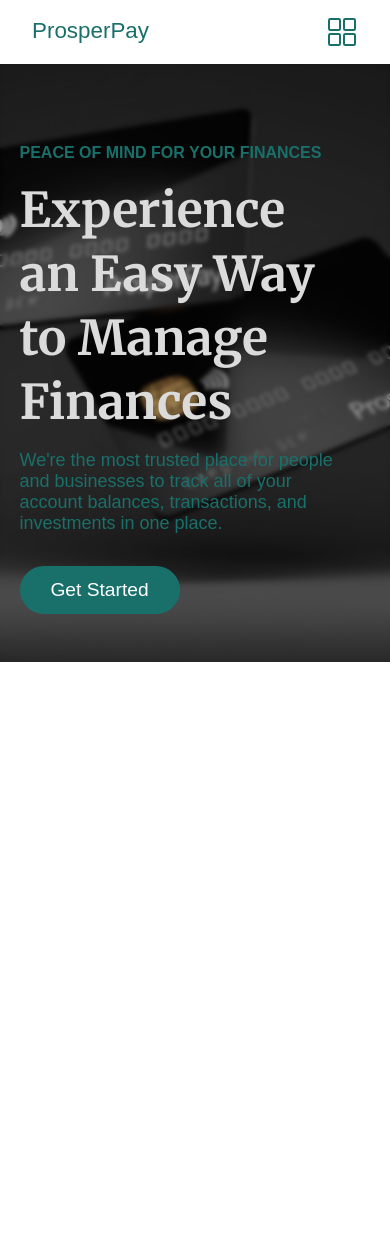
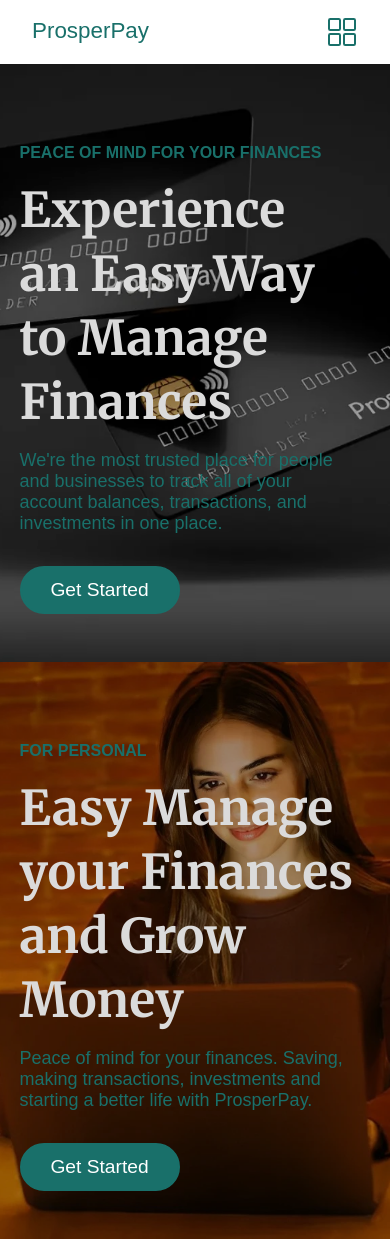
Before and after one commit to Tawhid404Err/ProsperPay, a website: page index.html in a window 390 px wide. Before the commit the page ends 844 px from the top, so only its background shows below. Drawn offline with nearby package versions, Linux system fonts and the light colour scheme; a web font is replaced by a local one.

Commit message:
adding parsonal section

```diff
--- a/hero.css
+++ b/hero.css
@@ -80,13 +80,13 @@
 
 .octagon {
   overflow: hidden;
-  background-image: url(./img/card1.png);
+  background-image: url(./img/card1.webp);
   background-repeat: no-repeat;
   background-size: cover;
   width: 100%;
   min-width: 520px;
   max-width: 620px;
-  height: 300px;
+  height: 280px;
   background-color: #dee4e4;
   clip-path: polygon(
     0% 0%,
@@ -106,7 +106,7 @@
   width: 100%;
   min-width: 520px;
   max-width: 620px;
-  height: 300px;
+  height: 280px;
   background-color: #dee4e4;
   clip-path: polygon(
     5% 0%,
@@ -146,7 +146,7 @@
   height: 100%;
   aspect-ratio: 1;
   border-radius: 50%;
-  background-image: url(./img/profile1.png);
+  background-image: url(./img/profile1.webp);
   background-repeat: no-repeat;
   background-size: contain;
   background-position: center;
@@ -211,7 +211,7 @@
     margin-top: 0;
     width: 100%;
     padding: 0 5%;
-    background-image: url(./img/card1.png);
+    background-image: url(./img/card1.webp);
     background-size: cover;
     background-repeat: no-repeat;
     position: relative;
@@ -223,8 +223,7 @@
       left: 0;
       width: 100%;
       height: 100%;
-      background: rgba(0, 0, 0, 0.342); /* Semi-transparent overlay */
-      backdrop-filter: blur(2px) contrast(95%); /* Apply filter */
+      background: rgba(0, 0, 0, 0.37); /* Semi-transparent overlay */
     }
   }
 
@@ -236,13 +235,13 @@
     color: #dbdbdb;
   }
 
-  .hero_main_context {
-  }
+  /* .hero_main_context {
+  } */
 }
 
 @media (max-width: 890px) {
   .hero_wraper {
-    background-image: url(./img/card1.png);
+    background-image: url(./img/card1.webp);
     background-size: cover;
     background-position: center;
     background-repeat: no-repeat;
--- a/index.html
+++ b/index.html
@@ -7,6 +7,7 @@
     <link rel="stylesheet" href="style.css">
     <link rel="stylesheet" href="navbar.css">
     <link rel="stylesheet" href="hero.css">
+    <link rel="stylesheet" href="parsonal_part.css">
 
 </head>
 <body>
@@ -57,9 +58,27 @@
                     <div class="media_link">Follow our&nbsp;<a href="#">Social Media</a></div>
                 </div>
             </div>
-
         </div>
     </div>
+
+
+    <div class="hero_wraper hero_wraper2">
+
+        <div class="hero_img">
+            <div class="personal_img_container">
+
+            </div>
+        </div>
+
+        <div class="hero_text hero_text2">
+            <p class="hero_context">FOR PERSONAL</p>
+            <h1 class="hero_title">Easy Manage your Finances and Grow Money</h1>
+            <p class="hero_main_context">Peace of mind for your finances. Saving, making transactions, investments and starting a better life with ProsperPay.</p>
+            <a class="hero_button" href="#"><button>Get Started</button></a>
+        </div>
+
+    </div>
+
 
     <script type="module" src="https://unpkg.com/ionicons@7.1.0/dist/ionicons/ionicons.esm.js"></script>
     <script nomodule src="https://unpkg.com/ionicons@7.1.0/dist/ionicons/ionicons.js"></script>
--- /dev/null
+++ b/parsonal_part.css
@@ -0,0 +1,42 @@
+.hero_text2 {
+  margin-right: 0;
+  margin-left: 2rem;
+}
+
+@media (max-width: 1050px) {
+  .hero_text2 {
+    margin-left: 0;
+  }
+}
+
+.personal_img_container {
+  height: 560px;
+  min-width: 520px;
+  max-width: 620px;
+  border-radius: 20px;
+  background-image: url(./img/woman-bg.webp);
+  background-repeat: no-repeat;
+  background-size: cover;
+  background-position: center;
+}
+
+@media (max-width: 1050px) {
+    .hero_wraper2 {
+        margin-top: 0;
+        width: 100%;
+        padding: 0 5%;
+        background-image: url(./img/woman-bg.webp);
+        background-size: cover;
+        background-repeat: no-repeat;
+        position: relative;
+
+        &::after {
+          content: "";
+          position: absolute;
+          top: 0;
+          left: 0;
+          width: 100%;
+          height: 100%;
+          background: rgba(0, 0, 0, 0.37); /* Semi-transparent overlay */
+        }
+}
```
Also changed, not shown: img/card1.png (deleted), img/card1.webp (added), img/card2.png (deleted), img/card3.png (deleted), img/card4.jpeg (deleted), img/profile1.png (deleted), img/profile1.webp (added), img/woman-bg.webp (added).
